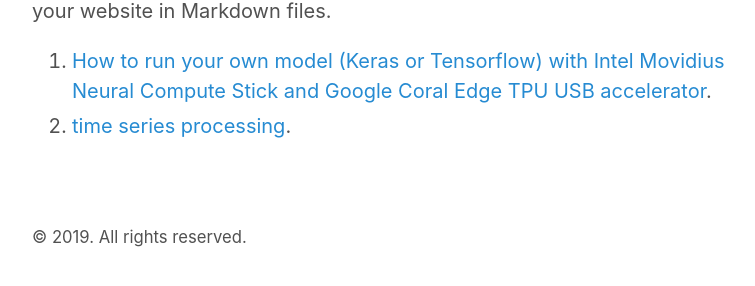
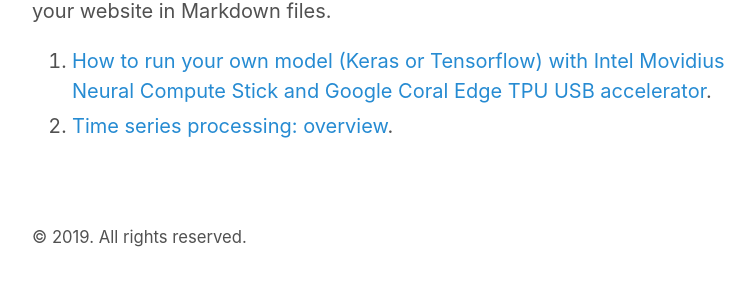
Before and after one commit to Nicole2442/Nicole2442.github.io, a Jekyll site: the page built from index.md, in a window 1280 px wide. Shown: the part 333-619 px from the top of the page, without its empty margins (258-1013 px from the left). Built offline with Jekyll 4.4.1, drawn with Linux system fonts in a browser that asks for light colours; our own code applies the rules of GitHub Pages for plain Markdown files; the list of posts is cut into pages by our own code.

Commit message:
Update index.md

```diff
--- a/index.md
+++ b/index.md
@@ -3,4 +3,4 @@
 You can use the [editor on GitHub](https://github.com/Nicole2442/Nicole2442.github.io/edit/master/index.md) to maintain and preview the content for your website in Markdown files.
 
 1. [How to run your own model (Keras or Tensorflow) with Intel Movidius Neural Compute Stick and Google Coral Edge TPU USB accelerator](https://nicole2442.github.io/Edge-Computing/).
-2. [time series processing](https://nicole2442.github.io/time-series-processing/).
+2. [Time series processing: overview](https://nicole2442.github.io/time-series-processing/).
```
